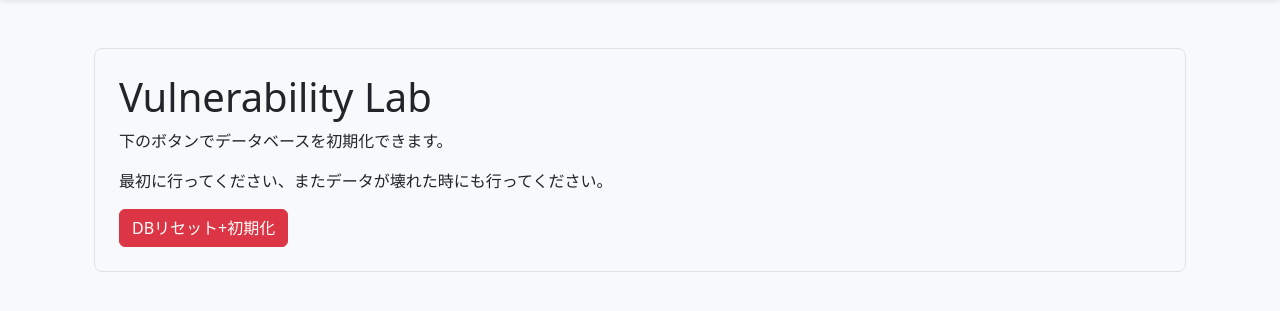
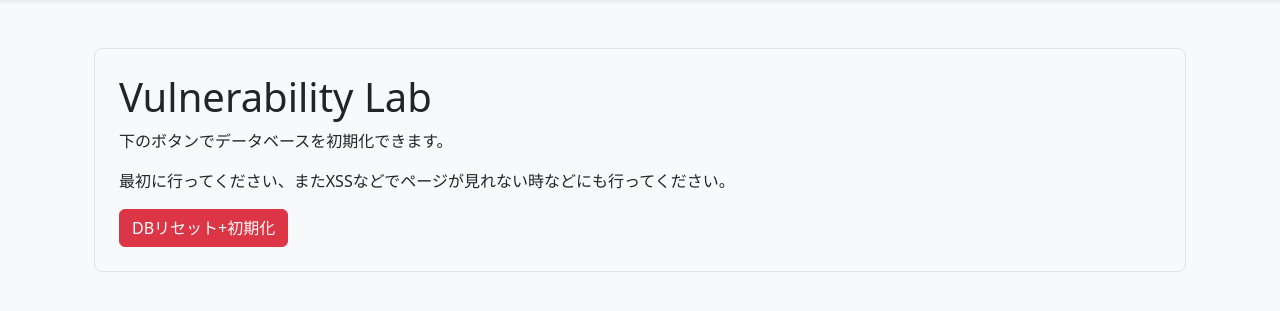
Before and after one commit to noemaru1011/vuln-app, a PHP site: page / in a window 1280 px wide. Shown: the part 80-391 px from the top of the page. Run offline with PHP 8.4, Linux system fonts and the light colour scheme; some libraries are stand-ins or nearby versions.

Commit message:
テスト

```diff
--- a/src/index.php
+++ b/src/index.php
@@ -4,7 +4,7 @@
     <div class="p-4 mb-4 bg-light border rounded-3">
         <h1>Vulnerability Lab</h1>
         <p>下のボタンでデータベースを初期化できます。</p>
-        <p>最初に行ってください、またデータが壊れた時にも行ってください。</p>
+        <p>最初に行ってください、またXSSなどでページが見れない時などにも行ってください。</p>
 
         <div id="db-status">
             <button class="btn btn-danger"
```
